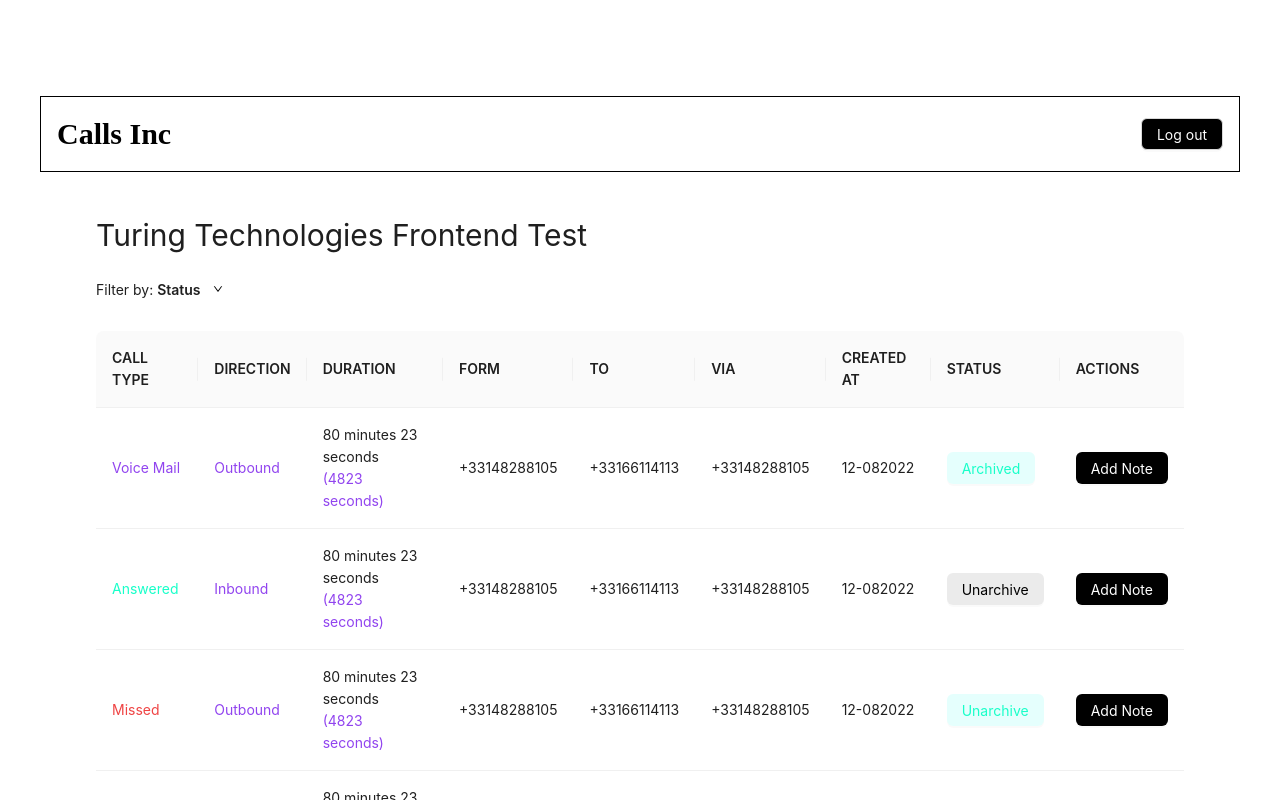
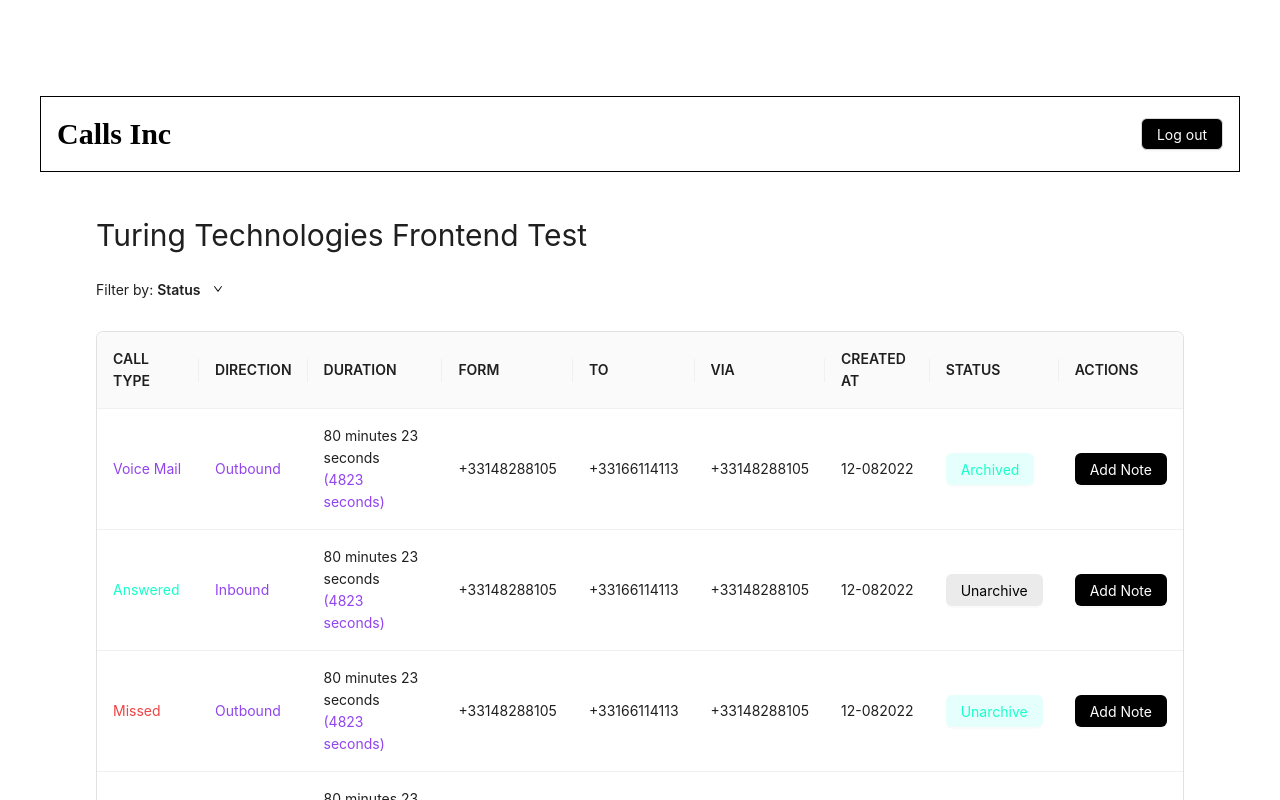
Before and after one commit to kabir5146/decible-task, a Next.js app: page /1 in a window 1280 px wide. Shown: the top 800 px of the page. Built offline with nearby package versions, Linux system fonts and the light colour scheme.

Commit message:
table border added

```diff
--- a/src/styles/Home.module.css
+++ b/src/styles/Home.module.css
@@ -227,3 +227,8 @@
     transform: rotate(0deg);
   }
 }
+.table {
+  border-top-left-radius: 7px;
+  border-top-right-radius: 7px;
+  border: 1px solid #c1c1c179;
+}
```
